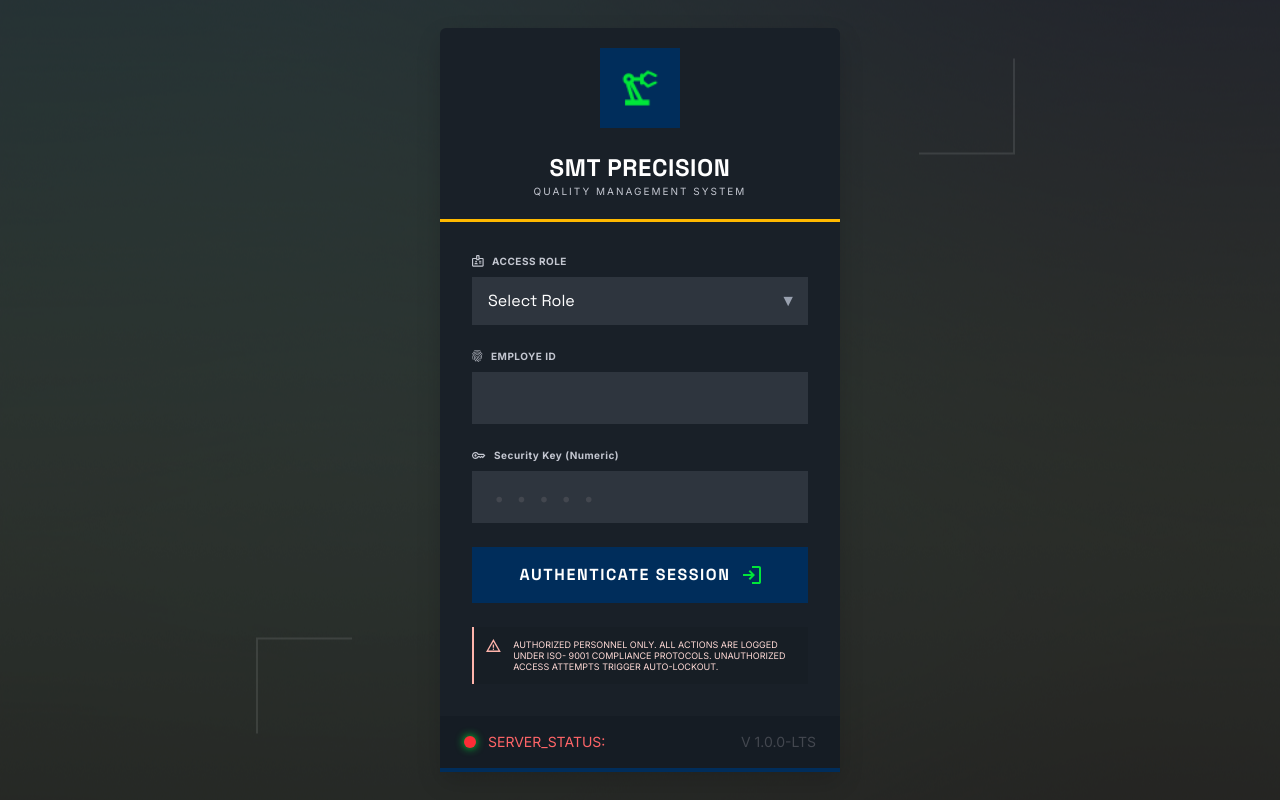
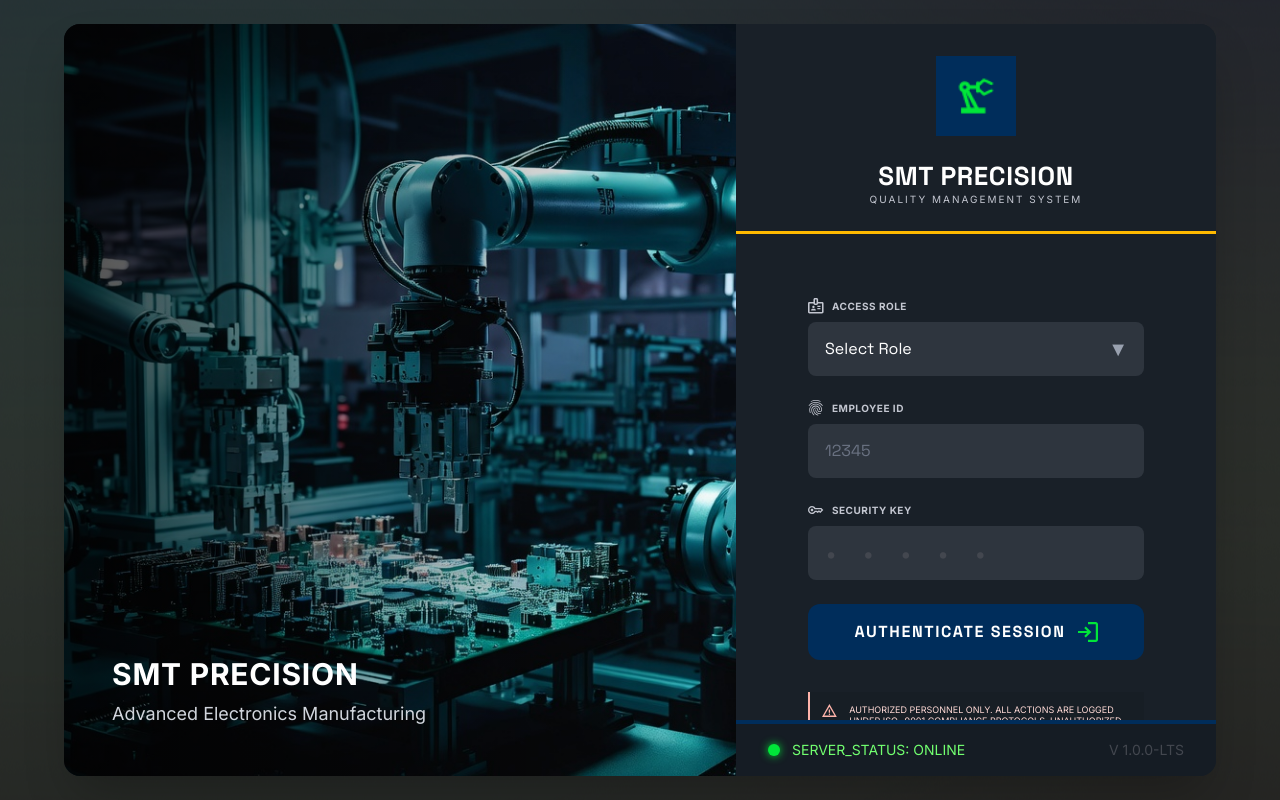
Before and after one commit to boda57-hup/SMT-Quality-Management-Systems, a React (Vite) app: page /login in a window 1280 px wide. Built offline with nearby package versions, Linux system fonts and the light colour scheme.

Commit message:
udate login

```diff
--- a/src/App.jsx
+++ b/src/App.jsx
@@ -19,7 +19,7 @@ export default function App() {
       <Routes>
 
         {/* Layout */}
-        <Route path="/" element={<LoginPage />}>
+        <Route path="/" element={<MainLayout />}>
           <Route index  element={<Dashboard />} />
           <Route path="/inspection"  element={<Inspection />} />
           <Route path="/defect"  element={<Defect />} />
--- a/src/components/Inputs.jsx
+++ b/src/components/Inputs.jsx
@@ -1,88 +1,129 @@
-import { Field, Formik, useFormik } from "formik";
+import { ErrorMessage, Field, Form, Formik } from "formik";
+import * as Yup from 'yup';
+import { useNavigate } from "react-router-dom";
+
 import AccessRoleIcon from '../assets/AccessRoleIcone.svg';
 import EmployeeIcon from '../assets/EmployeeIcon.svg';
 import SecurityKeyIcon from '../assets/SecurityKeyIcon.svg';
 import SubmitIcone from '../assets/SubmitIcone.svg';
 import WorningNote from '../components/WarningNote';
-import { useState } from "react";
 
-// const initialValues = {
-//   EmployeeID: '',
-//   SecurityKey: '',
-// }
 export default function Inputs() {
-  // useFormik()
+  const navigate = useNavigate();
+
+  const validationSchema = Yup.object({
+    role: Yup.string().required("Role is required"),
+
+    employeeId: Yup.string()
+      .required("Employee ID is required")
+      .length(5, "Employee ID must be exactly 5 digits")
+      .matches(/^\d{5}$/, "Employee ID must contain only 5 numbers"),
+
+    securityKey: Yup.string()
+      .required("Security key is required")
+      .length(10, "Security key must be exactly 10 characters")
+      .matches(
+        /^(?=.*[A-Za-z])(?=.*\d)[A-Za-z\d]{10}$/,
+        "Security key must contain both letters and numbers (exactly 10 characters)"
+      ),
+  });
+
   return (
-    <div className="p-8">
-      <Formik>
+    <div className="p-8 max-w-md mx-auto">
+      <Formik
+        initialValues={{
+          role: "",
+          employeeId: "",
+          securityKey: "",
+        }}
+        validationSchema={validationSchema}
+        onSubmit={(values, { setSubmitting }) => {
+          console.log("Login Data:", values);
 
-        <form>
-          <div class="w-full max-w-md">
-            <label class="font-bold text-[10px] leading-3.75 tracking-[0.5px] font-Inter text-paragrafTitle flex items-center gap-2 mb-2">
+          // هنا هتحط axios بعدين
+          // await axios.post('/api/login', values);
 
-              <img src={AccessRoleIcon} alt="" />
+          setSubmitting(false);
+          navigate("/");
+        }}
+      >
+        {({ isSubmitting }) => (
+          <Form className="space-y-6">
+
+            {/* Access Role */}
+            <div>
+              <label className="font-bold text-[10px] leading-3.75 tracking-[0.5px] font-Inter text-paragrafTitle flex items-center gap-2 mb-2">
+                <img src={AccessRoleIcon} alt="" className="w-4 h-4" />
                 ACCESS ROLE
               </label>
-
-            <div class="relative">
+              <div className="relative">
                 <Field
                   as="select"
                   name="role"
-                className="w-full appearance-none bg-[#2E353E] text-white px-4 py-3 focus:outline-none"
+                  className="w-full appearance-none bg-[#2E353E] text-white px-4 py-3.5 rounded-lg focus:outline-none border border-transparent focus:border-Info"
                 >
                   <option value="">Select Role</option>
                   <option value="inspector">Inspector</option>
                   <option value="manager">Manager</option>
                 </Field>
-
-
-              <div class="pointer-events-none absolute inset-y-0 right-3 flex items-center text-gray-400">
+                <div className="pointer-events-none absolute inset-y-0 right-4 flex items-center text-gray-400 text-xl">
                   ▼
                 </div>
               </div>
+              <ErrorMessage name="role" component="p" className="text-red-500 text-sm mt-1" />
             </div>
 
-          <br />
-
+            {/* Employee ID - بالظبط 5 أرقام */}
             <div>
-            <label class="font-bold text-[10px] leading-3.75 tracking-[0.5px] font-Inter text-paragrafTitle flex items-center gap-2 mb-2">
-
-              <img src={EmployeeIcon} alt="" />
-              EMPLOYE ID
+              <label className="font-bold text-[10px] leading-3.75 tracking-[0.5px] font-Inter text-paragrafTitle flex items-center gap-2 mb-2">
+                <img src={EmployeeIcon} alt="" className="w-4 h-4" />
+                EMPLOYEE ID
               </label>
-            <Field type="number" name="name" className="input w-full bg-[#2E353E] px-4 py-3.5 text-white" />
+              <Field
+                type="text"
+                name="employeeId"
+                maxLength={5}
+                className="w-full bg-[#2E353E] px-4 py-3.5 text-white rounded-lg focus:outline-none border border-transparent focus:border-Info placeholder:text-gray-500"
+                placeholder="12345"
+              />
+              <ErrorMessage name="employeeId" component="p" className="text-red-500 text-sm mt-1" />
             </div>
 
-          <br />
-
+            {/* Security Key - بالظبط 5 أرقام */}
             <div>
-            <label class="font-bold text-[10px] leading-3.75 tracking-[0.5px] font-Inter text-paragrafTitle flex items-center gap-2 mb-2">
-
-              <img src={SecurityKeyIcon} alt="" />
-              Security Key (Numeric)
+              <label className="font-bold text-[10px] leading-3.75 tracking-[0.5px] font-Inter text-paragrafTitle flex items-center gap-2 mb-2">
+                <img src={SecurityKeyIcon} alt="" className="w-4 h-4" />
+                SECURITY KEY
               </label>
-            <Field type="password" name='password' className="input w-full bg-[#2E353E] px-4 py-3.5 text-white placeholder:text-[#43474F] placeholder:text-[30px] placeholder:font-bold" placeholder=" .  .  .  .  ." />
+              <Field
+                type="password"
+                name="securityKey"
+                maxLength={10}
+                className="w-full bg-[#2E353E] px-4 py-3.5 text-white rounded-lg focus:outline-none border border-transparent focus:border-Info placeholder:text-[#43474F] placeholder:text-5xl placeholder:tracking-[8px]"
+                placeholder=". . . . ."
+              />
+              <ErrorMessage name="securityKey" component="p" className="text-red-500 text-sm mt-1" />
             </div>
 
-          <br />
+            {/* Submit Button */}
+            <button
+              type="submit"
+              disabled={isSubmitting}
+              className="w-full py-4 mt-4 bg-bordercolor2 hover:bg-[#062849] disabled:bg-gray-600 flex items-center justify-center gap-3 rounded-xl transition-all duration-200 font-medium"
+            >
+              <span className="font-bold font-Space text-[16px] leading-6 tracking-[1.6px] uppercase text-white">
+                Authenticate Session
+              </span>
+              <img src={SubmitIcone} alt="" className="w-5 h-5" />
+            </button>
 
-          <button type="submit" className="w-full py-4   bg-bordercolor2 hover:bg-[#062849] flex flex-row gap-3 justify-center items-center">
-            <h1 className="font-bold font-Space text-[16px] leading-6 tracking-[1.6px]  uppercase text-whitee">Authenticate Session</h1>
-            <img src={SubmitIcone} alt="" />
-          </button>
-        </form>
-
+          </Form>
+        )}
       </Formik>
 
-      <br />
-
-      {/* WorningNote Component */}
+      <div className="mt-8">
         <WorningNote />
-
-
-
-
-
       </div>
-  )
+    </div>
+  );
 }
--- a/src/pages/LoginPage.jsx
+++ b/src/pages/LoginPage.jsx
@@ -1,50 +1,84 @@
+import { useState } from 'react';
 import Inputs from '../components/Inputs';
 import IconeLogin from '../assets/IconeLogin.png';
 import bg from '../assets/LoginBg.png';
+import SmtLogin from '../assets/SmtLogin.jpg';   // ← الصورة الصناعية
 
 export default function LoginPage() {
+  const [status] = useState("online");
+
   return (
-    <div className='w-full h-screen  flex justify-center items-center'
-      style={{ backgroundImage: `url(${bg})`, backgroundSize: 'cover', backgroundPosition: 'center' }}
+    <div
+      className='w-full h-screen flex justify-center items-center p-4'
+      style={{
+        backgroundImage: `url(${bg})`,
+        backgroundSize: 'cover',
+        backgroundPosition: 'center'
+      }}
     >
-      <div className=" bg-mainSidebar max-w-100 w-full mx-auto  rounded-md shadow-[0_10px_25px_rgba(0,0,0,0.15)] flex flex-col ">
-        <div className='w-full flex flex-col justify-center items-center pt-5 pb-5 border-b-3 border-amber-400'>
-          <img src={IconeLogin} className='w-20 pb-6' />
-          <h1 className='uppercase text-cardsBackground  text-[24px] font-bold font-Space leading-8 tracking-[0.6px]'>SMT PRECISION</h1>
-          <p className='uppercase text-paragrafTitle font-Inter text-[10px] leading-3.75 tracking-[2px]'>Quality Management System</p>
+      {/* Container الرئيسي - Split Design */}
+      <div className="w-full max-w-6xl mx-auto bg-mainSidebar rounded-2xl shadow-2xl overflow-hidden flex max-h-[94vh]">
+
+        {/* الجانب الأيسر - الصورة (أوسع دلوقتي) */}
+        <div className="hidden lg:block w-7/12 relative">   {/* غيرت من 5/12 إلى 7/12 */}
+          <img
+            src={SmtLogin}
+            alt="SMT Manufacturing"
+            className="w-full h-full object-cover"
+          />
+          {/* Overlay خفيف */}
+          <div className="absolute inset-0 bg-linear-to-r from-black/70 via-black/30 to-transparent" />
+
+          {/* نص فوق الصورة (اختياري) */}
+          <div className="absolute bottom-12 left-12 text-white">
+            <p className="text-3xl font-bold font-Space tracking-wide">SMT PRECISION</p>
+            <p className="text-lg text-gray-300 mt-2">Advanced Electronics Manufacturing</p>
           </div>
-        <div>
+        </div>
+
+        {/* الجانب الأيمن - اللوجن (أنحف دلوقتي) */}
+        <div className="flex-1 flex flex-col lg:w-5/12">   {/* غيرت من 7/12 إلى 5/12 */}
+
+          {/* Header */}
+          <div className='w-full flex flex-col justify-center items-center pt-8 pb-6 border-b-3 border-amber-400 bg-mainSidebar'>
+            <img src={IconeLogin} className='w-20 pb-6' alt="Login Icon" />
+            <h1 className='uppercase text-cardsBackground text-[26px] font-bold font-Space leading-8 tracking-[0.6px]'>
+              SMT PRECISION
+            </h1>
+            <p className='uppercase text-paragrafTitle font-Inter text-[10px] leading-3.75 tracking-[2px]'>
+              Quality Management System
+            </p>
+          </div>
+
+          {/* Form Area */}
+          <div className="flex-1 px-10 py-8 overflow-auto">
             <Inputs />
           </div>
 
-        <div className="flex items-center justify-between py-4 px-6 bg-[#151C24] border-b-4 border-bordercolor2">
-
-          {/* LEFT SIDE */}
+          {/* Footer */}
+          <div className="flex items-center justify-between py-4 px-8 bg-[#151C24] border-t-4 border-bordercolor2 mt-auto">
             <div className="flex items-center gap-3">
               <span
-              className={`w-3 h-3 rounded-full shadow-[0_0_8px_#00E639] ${status === "online"
-                  ? "bg-[#00E639]"
-                  : "bg-red-500"
+                className={`w-3 h-3 rounded-full shadow-[0_0_8px_#00E639] ${
+                  status === "online" ? "bg-[#00E639]" : "bg-red-500"
                 }`}
               />
-
               <p
-              className={`font-mono text-sm ${status === "online"
-                  ? "text-[#72FF70]"
-                  : "text-red-400"
+                className={`font-mono text-sm ${
+                  status === "online" ? "text-[#72FF70]" : "text-red-400"
                 }`}
               >
                 SERVER_STATUS: {status.toUpperCase()}
               </p>
             </div>
 
-          {/* RIGHT SIDE */}
             <p className="text-[#43474F] text-sm font-mono">
               V 1.0.0-LTS
             </p>
+          </div>
 
         </div>
       </div>
     </div>
-  )
+  );
 }
```
Also changed, not shown: src/Layouts/MainLayout.jsx (+6 -3 lines), src/assets/SmtLogin.jpg (added). Lines whose indentation alone changed are shown as unchanged.
